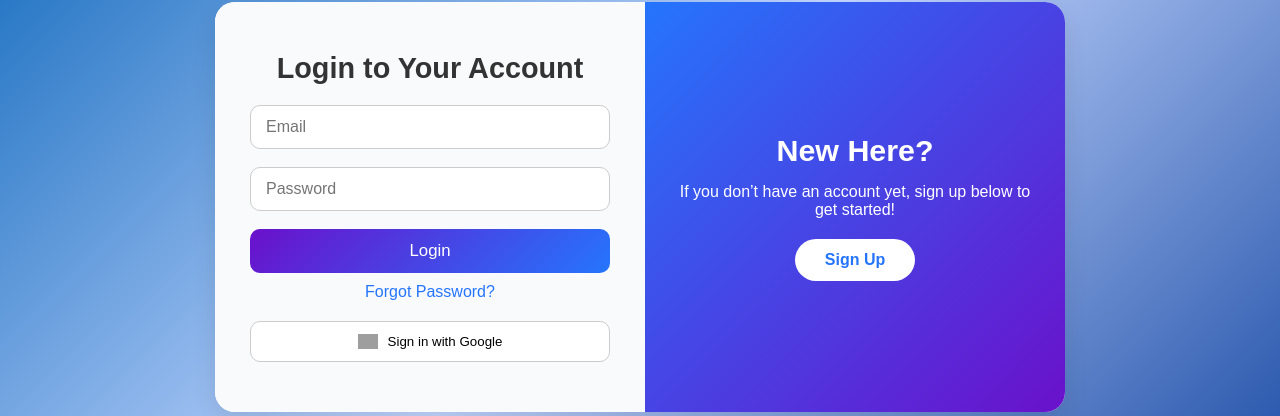
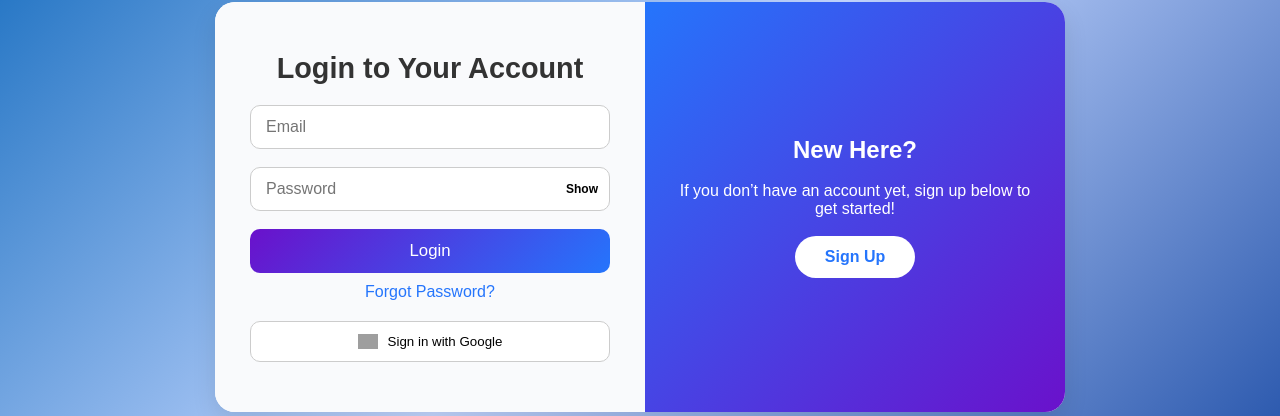
Before and after one commit to sreevidya-yalla/SCM-Fullstack, a Python web app: template templates/login.html in a window 1280 px wide. Shown: the part 193-609 px from the top of the page. Run offline with Jinja, Linux system fonts and the light colour scheme; the template is opened without the code that fills it, so the values that code supplies are empty; some libraries are stand-ins or nearby versions; grey boxes are pictures that could not be loaded.

Commit message:
Enhance login form with password visibility toggle
Added password toggle functionality and updated layout.

```diff
--- a/templates/login.html
+++ b/templates/login.html
@@ -38,7 +38,6 @@
       to { opacity: 1; transform: translateY(0); }
     }
 
-    /* Left - Login Section */
     .left {
       flex: 1;
       padding: 50px 35px;
@@ -113,7 +112,6 @@
       width: 20px;
     }
 
-    /* Right panel */
     .right {
       flex: 1;
       background: linear-gradient(135deg, #2575fc, #6a11cb);
@@ -124,16 +122,6 @@
       align-items: center;
       text-align: center;
       padding: 40px 30px;
-    }
-
-    .right h2 {
-      font-size: 1.9rem;
-      margin-bottom: 15px;
-    }
-
-    .right p {
-      margin-bottom: 20px;
-      font-size: 1rem;
     }
 
     .signup-btn {
@@ -151,16 +139,19 @@
     .signup-btn:hover {
       background: #ececec;
       transform: scale(1.05);
+        }
+    .password-container {
+      position: relative;
     }
 
-    /* Responsive */
-    @media (max-width: 900px) {
-      .container {
-        flex-direction: column;
-      }
-      .right {
-        padding: 35px 25px;
-      }
+    .toggle-password {
+      position: absolute;
+      right: 12px;
+      top: 50%;
+      transform: translateY(-50%);
+      cursor: pointer;
+      font-size: 0.75rem;
+      font-weight: 600;
     }
   </style>
 </head>
@@ -169,7 +160,6 @@
 
   <div class="container">
 
-    <!-- Left Side (Login Form) -->
     <div class="left">
       <h2>Login to Your Account</h2>
 
@@ -196,9 +186,14 @@
           <div class="input-group">
             <input type="email" name="email" placeholder="Email" autocomplete="off" required />
           </div>
-          <div class="input-group">
-            <input type="password" name="password" placeholder="Password" autocomplete="off" required />
+          <div class="input-group password-container">
+            <input type="password" id="password" name="password" placeholder="Password" autocomplete="off" required />
+            <span class="toggle-password" onclick="togglePassword('password', this)">Show</span>
           </div>
+
+          <!-- Google reCAPTCHA -->
+          <div class="g-recaptcha" data-sitekey="{{ RECAPTCHA_SITE_KEY }}" style="margin-bottom: 15px;"></div>
+
           <button type="submit" class="btn">Login</button>
 
           <p style="text-align:center; margin-top:10px;">
@@ -216,13 +211,16 @@
       </button>
     </div>
 
-    <!-- Right Side -->
     <div class="right">
       <h2>New Here?</h2>
+      <br>
       <p>If you don’t have an account yet, sign up below to get started!</p>
+      <br>
       <button class="signup-btn" onclick="window.location.href='/signup'">Sign Up</button>
     </div>
   </div>
+
+<script src="https://www.google.com/recaptcha/api.js" async defer></script>
 
 <script>
   window.addEventListener("pageshow", function(event) {
@@ -230,6 +228,19 @@
       window.location.reload();
     }
   });
+
+  function togglePassword(id, el) {
+    const input = document.getElementById(id);
+
+    if (input.type === "password") {
+      input.type = "text";
+      el.textContent = "Hide";
+    } else {
+      input.type = "password";
+      el.textContent = "Show";
+    }
+  }
+
 </script>
 
 </body>
```
